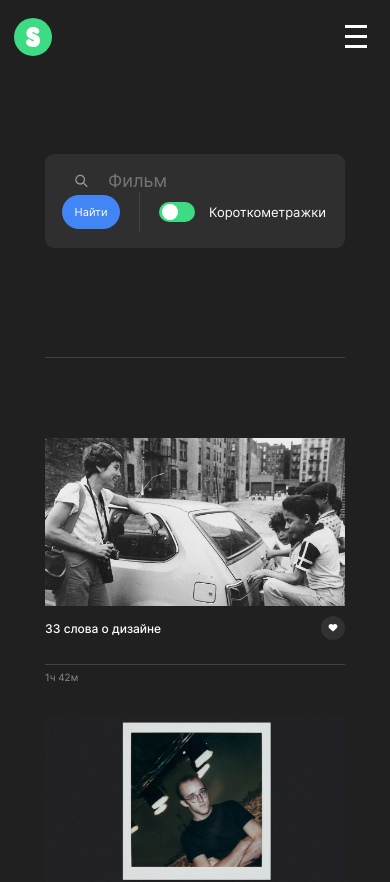
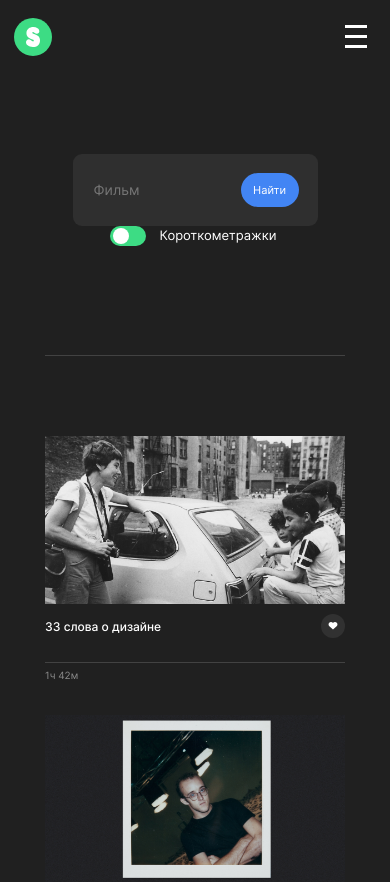
Before and after one commit to aleksandrshd/movies-explorer-frontend, a React (Create React App) app: page /movies in a window 390 px wide. Shown: the top 882 px of the page. Built offline with nearby package versions, Linux system fonts and the light colour scheme.

Commit message:
Сделан RadioButton

```diff
--- a/src/components/MoviesCardList/MoviesCardList.css
+++ b/src/components/MoviesCardList/MoviesCardList.css
@@ -30,7 +30,15 @@
   column-gap: 20px;
 }
 
-@media screen and (max-width: 768px) {
+@media screen and (max-width: 1180px) {
+  .films__list {
+    grid-template-columns: repeat(3, minmax(270px,1fr));
+    row-gap: 30px;
+    column-gap: 30px;
+  }
+}
+
+@media screen and (max-width: 900px) {
   .films__list {
     grid-template-columns: repeat(2, minmax(339px,1fr));
     row-gap: 30px;
@@ -38,11 +46,17 @@
   }
 }
 
-@media screen and (max-width: 544px) {
+@media screen and (max-width: 720px) {
   .films__list {
     display: flex;
     flex-direction: column;
     gap: 34px;
+    max-width: 450px;
+  }
+}
+
+@media screen and (max-width: 544px) {
+  .films__list {
     max-width: 300px;
   }
 }
--- /dev/null
+++ b/src/components/RadioButton/RadioButton.css
@@ -0,0 +1,64 @@
+@keyframes on {
+    0% {
+        right: 0px;
+    }
+    100% {
+        right: 17px;
+    }
+}
+
+@keyframes off {
+    0% {
+        right: 17px;
+    }
+    100% {
+        right: 2px;
+    }
+}
+
+.checkbox {
+    display: flex;
+}
+
+.checkbox__label {
+    background-color: #3DDC84;
+    color: #fff;
+    width: 36px;
+    height: 20px;
+    border-radius: 20px;
+    border: none;
+    transition: opacity .4s linear;
+    cursor: pointer;
+    justify-self: end;
+    position: relative;
+}
+
+.checkbox__label:hover {
+    opacity: .6;
+}
+
+.checkbox__button {
+    appearance: none;
+    outline: none;
+    border: none;
+    position: absolute;
+    background-color: #fff;
+    width: 16px;
+    height: 16px;
+    top: 2px;
+    right: 0;
+    border-radius: 50%;
+    animation: on 0.25s forwards;
+}
+
+.checkbox__button:checked {
+    animation: off 0.25s forwards;
+}
+
+.checkbox__text {
+    font-weight: 400;
+    font-size: 13px;
+    line-height: 18px;
+    color: #fff;
+    margin: 0 4px 0 14px;
+}
--- /dev/null
+++ b/src/components/RadioButton/RadioButton.js
@@ -0,0 +1,15 @@
+import './RadioButton.css';
+
+
+export default function RadioButton() {
+
+  return (
+    <div className="checkbox">
+      <label className="checkbox__label">
+        <input className="checkbox__button" type="checkbox"/>
+      </label>
+      <p className="checkbox__text">Короткометражки</p>
+    </div>
+  );
+
+}
--- a/src/components/SearchForm/SearchForm.css
+++ b/src/components/SearchForm/SearchForm.css
@@ -1,26 +1,14 @@
-@keyframes on {
-    0% {
-        right: 0px;
-    }
-    100% {
-        right: 17px;
-    }
-}
-
-@keyframes off {
-    0% {
-        right: 17px;
-    }
-    100% {
-        right: 2px;
-    }
-}
-
 .search {
     padding: 70px 0 69px;
     border-bottom: 1px solid #424242;
     max-width: 1140px;
     margin: 0 auto;
+}
+
+@media screen and (max-width: 1200px) {
+    .search {
+        max-width: 92%;
+    }
 }
 
 @media screen and (max-width: 768px) {
@@ -30,10 +18,19 @@
     }
 }
 
+@media screen and (max-width: 750px) {
+    .search {
+        max-width: 92%;
+    }
+}
+
 @media screen and (max-width: 544px) {
     .search {
         padding: 80px 0 109px;
         max-width: 300px;
+        display: flex;
+        flex-direction: column;
+        align-items: center;
     }
 }
 
@@ -55,7 +52,7 @@
 
 @media screen and (max-width: 544px) {
     .search__form {
-        flex-wrap: wrap;
+        padding: 19px;
     }
 }
 
@@ -78,6 +75,12 @@
     }
 }
 
+@media screen and (max-width: 544px) {
+    .search__logo {
+        display: none;
+    }
+}
+
 .search__input {
     background-color: transparent;
     border: none;
@@ -96,7 +99,9 @@
 
 @media screen and (max-width: 544px) {
     .search__input {
-        max-width: 200px;
+        font-size: 14px;
+        max-width: 145px;
+        margin: 0;
     }
 }
 
@@ -130,45 +135,8 @@
     }
 }
 
-.search__label {
-    background-color: #3DDC84;
-    color: #fff;
-    width: 36px;
-    height: 20px;
-    border-radius: 20px;
-    border: none;
-    transition: opacity .4s linear;
-    cursor: pointer;
-    justify-self: end;
-    position: relative;
+@media screen and (max-width: 544px) {
+    .search__border {
+        display: none;
+    }
 }
-
-.search__label:hover {
-    opacity: .6;
-}
-
-.search__button-filter {
-    appearance: none;
-    outline: none;
-    border: none;
-    position: absolute;
-    background-color: #fff;
-    width: 16px;
-    height: 16px;
-    top: 2px;
-    right: 0;
-    border-radius: 50%;
-    animation: on 0.25s forwards;
-}
-
-.search__button-filter:checked {
-    animation: off 0.25s forwards;
-}
-
-.search__text-filter {
-    font-weight: 400;
-    font-size: 13px;
-    line-height: 18px;
-    color: #fff;
-    margin: 0 4px 0 14px;
-}
--- a/src/components/SearchForm/SearchForm.js
+++ b/src/components/SearchForm/SearchForm.js
@@ -1,6 +1,12 @@
+import {useState} from "react";
+
 import './SearchForm.css';
 
+import RadioButton from "../RadioButton/RadioButton";
+
 export default function SearchForm() {
+
+  const [mobile, setMobile] = useState(true);
 
   return (
     <div className="search">
@@ -15,12 +21,10 @@ export default function SearchForm() {
         <div className="search__container">
           <button className="search__button">Найти</button>
           <div className="search__border"/>
-        <label className="search__label">
-          <input className="search__button-filter" type="checkbox"/>
-        </label>
-        <p className="search__text-filter">Короткометражки</p>
+          {!mobile && <RadioButton />}
         </div>
       </div>
+      {mobile && <RadioButton/>}
     </div>
   );
 
```
Lines whose indentation alone changed are shown as unchanged.
